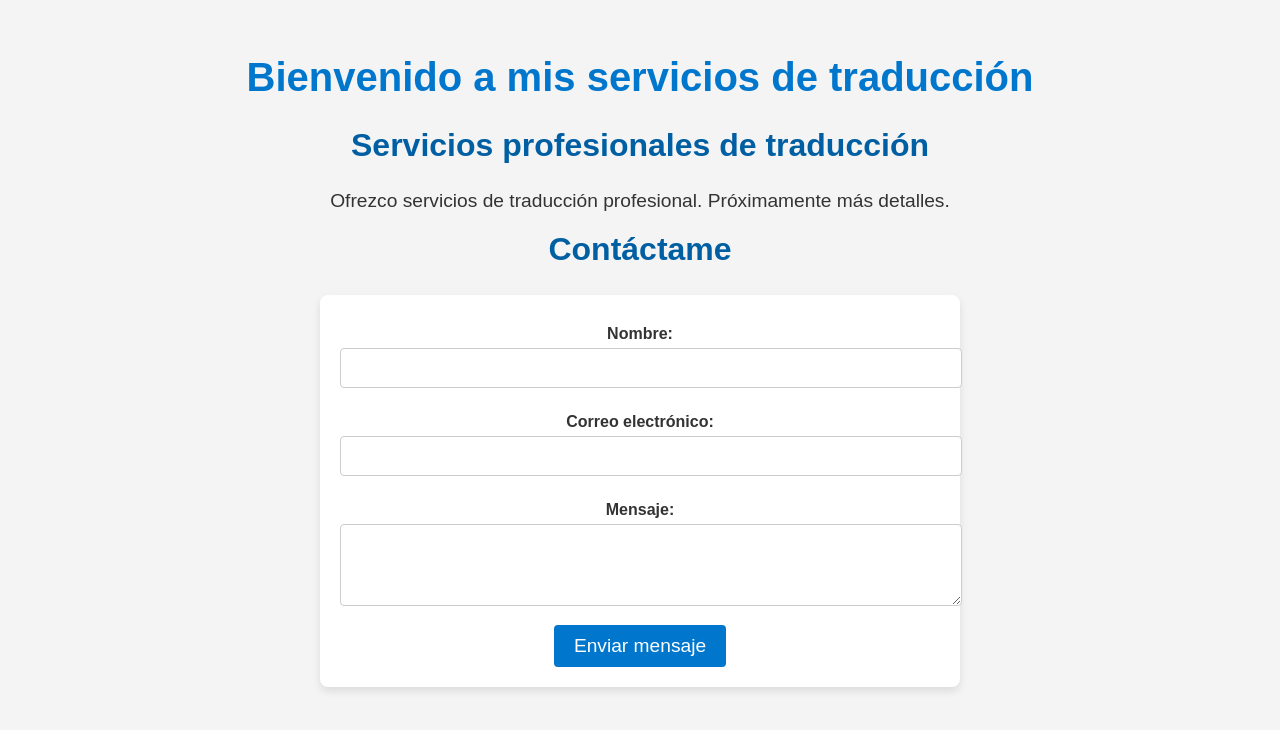
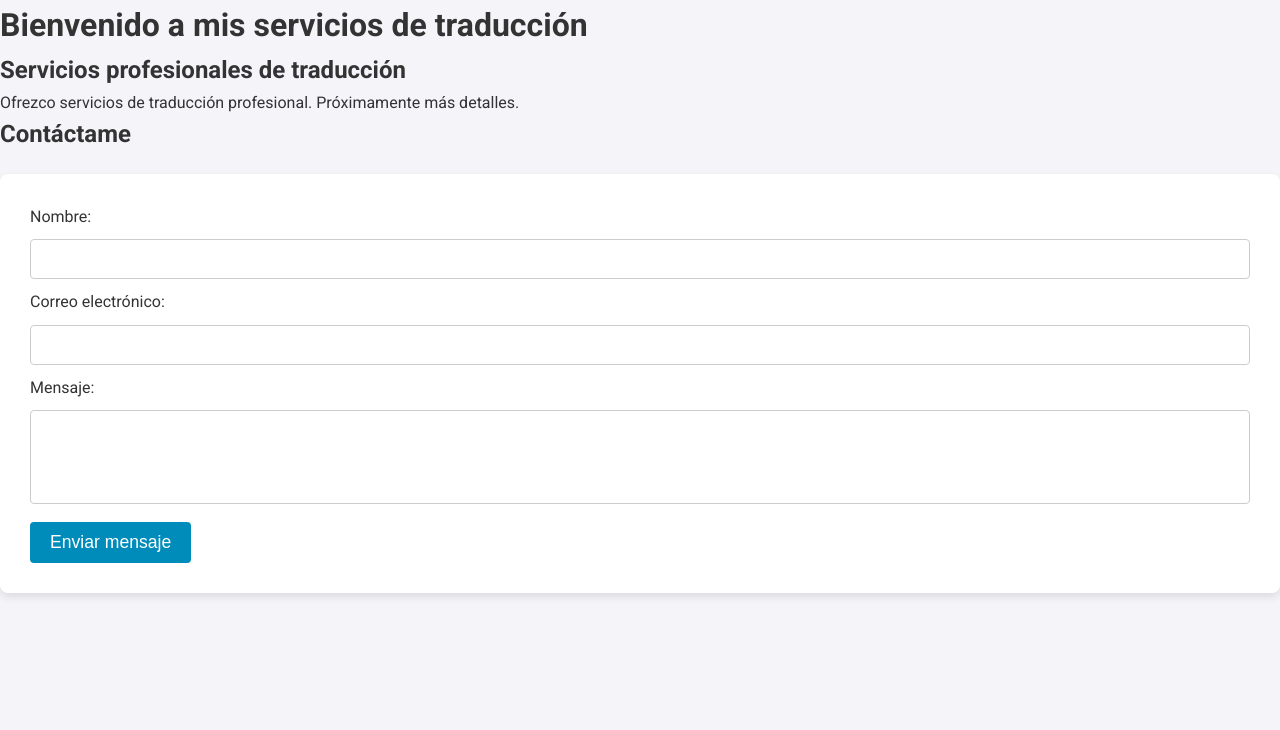
Before and after one commit to Danilovich4/pagina-web-traduccion, a plain HTML site: page index.html in a window 1280 px wide. Drawn offline with Linux system fonts and the light colour scheme.

Commit message:
2 commit

```diff
--- a/index.html
+++ b/index.html
@@ -1,14 +1,37 @@
 <!DOCTYPE html>
 <html lang="es">
     <head>
-        <meta charset="UTF-8">
-        <meta name="viewport" content="width=device-width, initial-scale=1.0">
-        <link rel="stylesheet" href="src/styles/styles.css">
-        <title>Servicios de Traducción</title>
+        <!-- 1. Meta información -->
+        <meta charset="UTF-8"> <!-- Define la codificación de caracteres para el documento -->
+        <meta name="viewport" content="width=device-width, initial-scale=1.0"> <!-- Hace que el diseño sea adaptable en dispositivos móviles -->
+
+        <!-- 2. Mejoras para SEO y accesibilidad -->
+        <meta name="description" content="Ofrezco servicios de traducción profesional, incluyendo traducciones de documentos, sitios web y más. Contáctame para obtener más detalles."> <!-- Descripción corta de los servicios, útil para SEO -->
+        <meta name="keywords" content="traducción, traducción profesional, servicios de traducción, idiomas, traductor, traducción de documentos, traducción de sitios web"> <!-- Palabras clave relevantes para mejorar la visibilidad en buscadores -->
+        <meta name="Marte Mendez" content="Mendez Translation"> <!-- Nombre del autor de la página o empresa -->
+
+        <!-- 3. Etiquetas Open Graph (para redes sociales) -->
+        <meta property="og:title" content="Servicios de Traducción"> <!-- Título de la página cuando se comparte en redes sociales -->
+        <meta property="og:description" content="Ofrezco servicios de traducción profesional, incluyendo traducción de documentos, sitios web, y más. Contáctame para obtener más información."> <!-- Descripción para la vista previa en redes sociales -->
+        <meta property="og:image" content="URL de la imagen de vista previa"> <!-- URL de una imagen que se usará cuando se comparta la página en redes sociales -->
+        <meta property="og:url" content="URL completa de tu página"> <!-- URL completa de la página que se está compartiendo -->
+        <meta property="og:type" content="website"> <!-- Tipo de contenido, en este caso es un sitio web -->
+
+        <!-- 4. Meta tag para Twitter -->
+        <meta name="twitter:card" content="summary_large_image"> <!-- Usamos un resumen con una imagen grande para mostrar en Twitter -->
+        <meta name="twitter:title" content="Servicios de Traducción"> <!-- Título cuando se comparte en Twitter -->
+        <meta name="twitter:description" content="Ofrezco servicios de traducción profesional. Contáctame para más detalles."> <!-- Descripción cuando se comparte en Twitter -->
+        <meta name="twitter:image" content="URL de la imagen de vista previa"> <!-- Imagen de vista previa cuando se comparte en Twitter -->
+
+        <!-- 5. Enlaces de recursos externos -->
+        <link rel="stylesheet" href="src/styles/styles.css"> <!-- Enlace al archivo CSS para estilos -->
+        <link href="https://fonts.googleapis.com/css2?family=Roboto:wght@400;700&display=swap" rel="stylesheet"> <!-- Enlace a Google Fonts para usar la fuente Roboto -->
+
+        <title>Servicios de Traducción</title> <!-- Título de la página, se muestra en la pestaña del navegador -->
     </head>
+
     <body>
-        <script src="script.js"></script>
-
+        <!-- 6. Contenido principal de la página -->
         <h1>Bienvenido a mis servicios de traducción</h1>
 
         <h2>Servicios profesionales de traducción</h2>
--- a/src/styles/styles.css
+++ b/src/styles/styles.css
@@ -1,68 +1,118 @@
-/* Aplicamos un fondo claro y cambiamos la fuente */
-body {
-    font-family: Arial, sans-serif;
-    background-color: #f4f4f4;
-    color: #333;
-    text-align: center;
-    padding: 20px;
+/* styles.css */
+
+/* 1. Reseteo de márgenes y paddings para evitar inconsistencias */
+* {
+    margin: 0;
+    padding: 0;
+    box-sizing: border-box; /* Asegura que el padding y el border no afecten al tamaño total del elemento */
 }
 
-/* Estilizamos el título principal */
-h1 {
-    color: #0077cc;
-    font-size: 2.5em;
+/* 2. Estilo básico del body */
+body {
+    font-family: 'Roboto', sans-serif; /* Tipografía principal */
+    background-color: #f4f4f9; /* Color de fondo claro */
+    color: #333; /* Color del texto */
+    line-height: 1.6; /* Espaciado entre líneas */
+    margin: 0;
+    padding: 0;
 }
 
-/* Estilizamos el subtítulo */
-h2 {
-    color: #005fa3;
-    font-size: 2em;
-    margin-top: 10px;
+/* 3. Diseño del contenedor principal */
+.container {
+    width: 90%; /* Ancho del contenedor */
+    max-width: 1200px; /* Limita el tamaño máximo a 1200px */
+    margin: 0 auto; /* Centra el contenedor */
+    padding: 20px; /* Espaciado interno */
 }
 
-/* Estilizamos el párrafo */
-p {
-    font-size: 1.2em;
-    margin-top: 10px;
+/* 4. Estilos del encabezado */
+header {
+    background-color: #005f73; /* Color de fondo */
+    color: white; /* Color del texto */
+    padding: 20px 0; /* Espaciado arriba y abajo */
+    text-align: center; /* Centra el texto */
 }
 
-form {
-    margin-top: 20px;
-    background-color: #ffffff;
-    padding: 20px;
-    border-radius: 8px;
-    box-shadow: 0 4px 8px rgba(0, 0, 0, 0.1);
-    width: 100%;
-    max-width: 600px;
-    margin-left: auto;
-    margin-right: auto;
+header h1 {
+    font-size: 2.5rem; /* Tamaño del texto */
 }
 
-label {
-    display: block;
-    margin: 10px 0 5px;
-    font-weight: bold;
+/* 5. Estilos de la sección de formulario */
+form {
+    background-color: #ffffff; /* Fondo blanco */
+    border-radius: 8px; /* Bordes redondeados */
+    box-shadow: 0 4px 8px rgba(0, 0, 0, 0.1); /* Sombra sutil */
+    padding: 30px; /* Espaciado interno */
+    margin-top: 20px; /* Espaciado superior */
 }
 
-input, textarea {
-    width: 100%;
-    padding: 10px;
-    margin-bottom: 15px;
-    border: 1px solid #ccc;
-    border-radius: 4px;
-    font-size: 1em;
+/* 6. Estilos de los campos de entrada en el formulario */
+form input,
+form textarea {
+    width: 100%; /* Ocupa todo el ancho disponible */
+    padding: 10px; /* Espaciado interno */
+    margin: 10px 0; /* Espaciado vertical */
+    border: 1px solid #ccc; /* Borde gris claro */
+    border-radius: 4px; /* Bordes redondeados */
+    font-size: 1rem; /* Tamaño de la fuente */
+    resize: none; /* Evita que el textarea sea redimensionado */
 }
 
+/* 7. Estilo del botón de envío */
 button {
-    background-color: #0077cc;
-    color: #fff;
-    padding: 10px 20px;
-    border: none;
-    border-radius: 4px;
-    cursor: pointer;
-    font-size: 1.2em;
+    background-color: #008CBA; /* Color de fondo del botón */
+    color: white; /* Color del texto */
+    padding: 10px 20px; /* Espaciado interno */
+    border: none; /* Sin borde */
+    border-radius: 4px; /* Bordes redondeados */
+    font-size: 1.1rem; /* Tamaño de la fuente */
+    cursor: pointer; /* Cambio de cursor al pasar sobre el botón */
 }
 
+/* 8. Estilos del botón de envío al pasar el cursor (hover) */
 button:hover {
-    background-color: #005fa3;
+    background-color: #005f73; /* Cambio de color de fondo al pasar el ratón */
 }
+
+/* 9. Estilos para el pie de página */
+footer {
+    background-color: #333; /* Fondo oscuro */
+    color: white; /* Color de texto blanco */
+    text-align: center; /* Centra el texto */
+    padding: 20px; /* Espaciado interno */
+    margin-top: 30px; /* Espaciado superior */
+}
+
+footer p {
+    font-size: 1rem; /* Tamaño de la fuente */
+}
+
+/* 10. Estilos para dispositivos con pantallas más pequeñas (móviles) */
+@media (max-width: 768px) {
+    /* Ajuste del tamaño del título en el encabezado */
+    header h1 {
+        font-size: 2rem; /* Reducir el tamaño del texto */
+    }
+
+    /* Ajuste del contenedor principal */
+    .container {
+        width: 95%; /* Aumenta el ancho para dispositivos pequeños */
+        padding: 10px; /* Reduce el padding */
+    }
+
+    /* Ajuste del formulario */
+    form {
+        padding: 20px; /* Reducir el padding */
+    }
+
+    /* Ajuste de los campos de entrada y textarea */
+    form input,
+    form textarea {
+        font-size: 0.9rem; /* Reducir el tamaño de la fuente */
+    }
+
+    /* Ajuste del botón para que ocupe todo el ancho */
+    button {
+        width: 100%; /* Hacer que el botón ocupe todo el ancho disponible */
+    }
+}
```
Also changed, not shown: robots.txt (added). Lines whose indentation alone changed are shown as unchanged.
